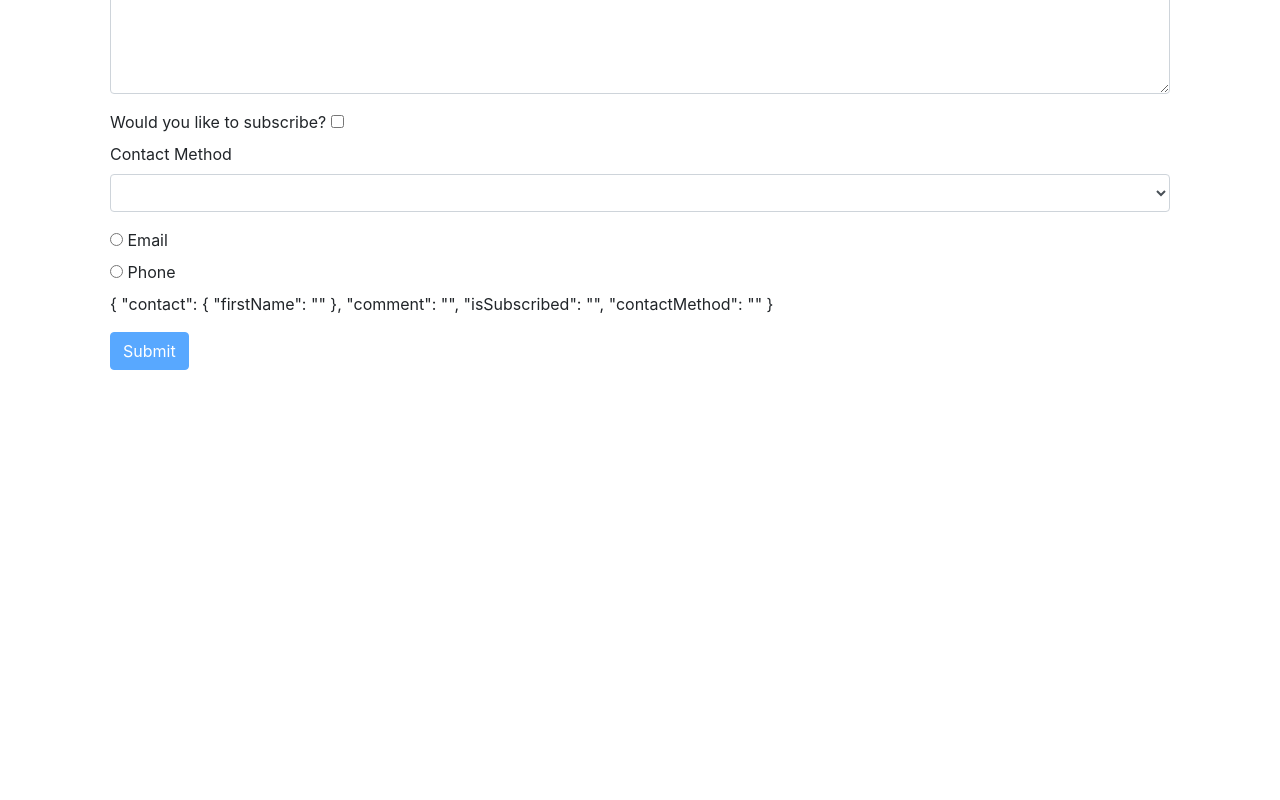
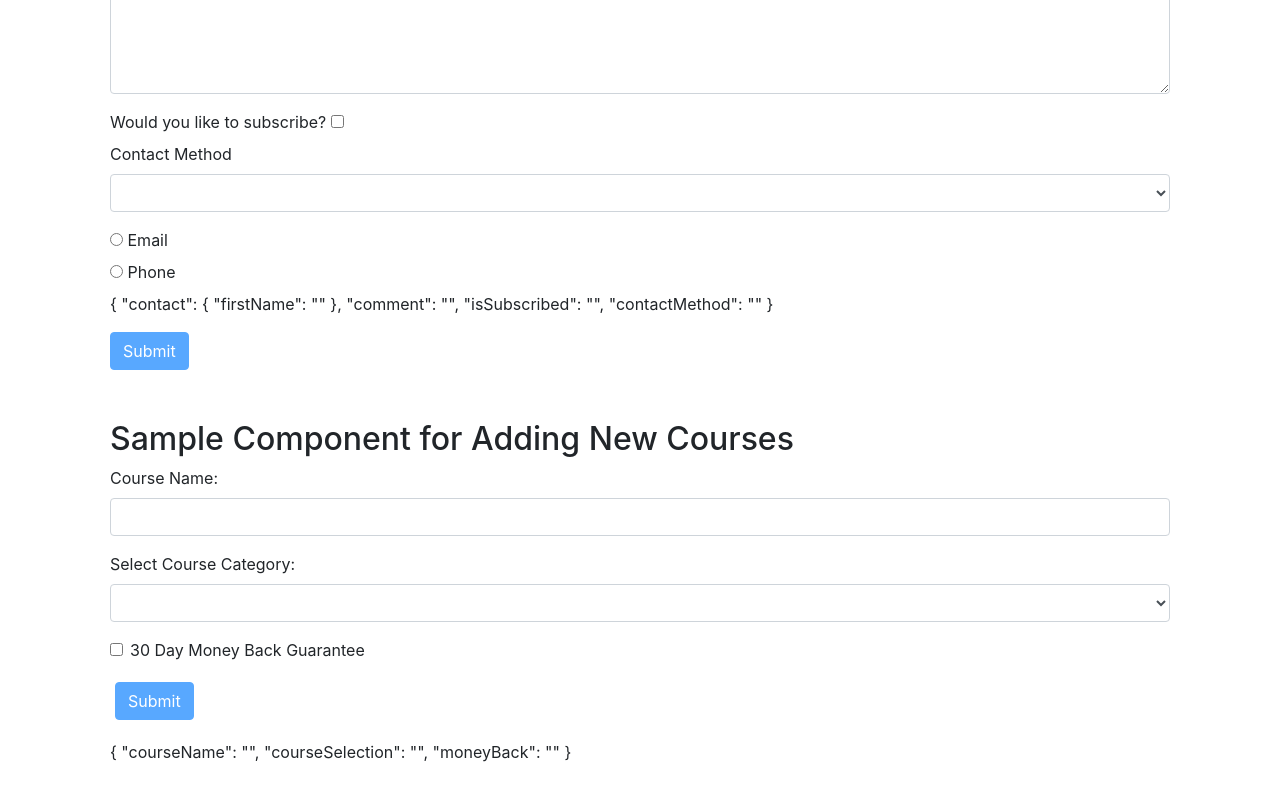
Before and after one commit to ShaneF67/angular-sandbox, an Angular app: page / in a window 1280 px wide. Shown: the part 1732-2532 px from the top of the page. Before the commit the page ends 2152 px from the top, so only its background shows below. Built offline with nearby package versions, Linux system fonts and the light colour scheme.

Commit message:
Added template driven form to add new courses

```diff
--- a/src/app/app.component.html
+++ b/src/app/app.component.html
@@ -11,15 +11,15 @@
   <div class="row sample-section">
     <div class="col-md-12 col-md-offset-4">
       <app-authors></app-authors>
-
     </div>
   </div>
+
   <div class="row sample-section">
     <div class="col-md-12 col-md-offset-4">
       <favourite></favourite>
-
     </div>
   </div>
+
   <div class="row sample-section">
     <div class="col-md-12 col-md-offset-4">
       <title-casing></title-casing>
@@ -46,9 +46,14 @@
   </div>
 
   <div class="row sample-section">
-      <div class="col-md-12 col-md-offset-4">
-        <contact-form></contact-form>
-      </div>
+    <div class="col-md-12 col-md-offset-4">
+      <contact-form></contact-form>
     </div>
+  </div>
 
+  <div class="row sample-section">
+    <div class="col-md-12 col-md-offset-4">
+      <new-course></new-course>
+    </div>
+  </div>
 </div>
--- a/src/app/app.module.ts
+++ b/src/app/app.module.ts
@@ -11,6 +11,7 @@ import { FormatTitlePipe } from './pipes/format-title.pipe';
 import { LikeComponent } from './like/like.component';
 import { ZippyComponent } from './zippy/zippy.component';
 import { ContactFormComponent } from './contact-form/contact-form.component';
+import { NewCourseComponent } from './new-course/new-course.component';
 
 @NgModule({
   declarations: [
@@ -21,7 +22,8 @@ import { ContactFormComponent } from './contact-form/contact-form.component';
     FormatTitlePipe,
     LikeComponent,
     ZippyComponent,
-    ContactFormComponent
+    ContactFormComponent,
+    NewCourseComponent
   ],
   imports: [
     BrowserModule,
--- /dev/null
+++ b/src/app/new-course/new-course.component.html
@@ -0,0 +1,66 @@
+<h2>Sample Component for Adding New Courses</h2>
+<form #f="ngForm" (ngSubmit)="formSubmitted(f)">
+  <div class="form-group">
+      <label for="courseName">
+      Course Name:
+    </label>
+    <input
+      required
+      minlength="5"
+      ngModel
+      name="courseName"
+      #courseName="ngModel"
+      type="text"
+      id="courseName"
+      class="form-control">
+      <div class="alert alert-danger"
+        *ngIf="!courseName.valid && courseName.touched">
+        <div *ngIf="courseName.errors.required">Course name is required</div>
+        <div *ngIf="courseName.errors.minlength">Course name must be longer than {{ courseName.errors.minlength.requiredLength }} characters</div>
+      </div>
+  </div>
+
+  <div class="form-group">
+    <label for="courseSelection">Select Course Category:</label>
+    <select
+      ngModel
+      required
+      #courseSelection="ngModel"
+      id="courseSelection"
+      name="courseSelection"
+      class="form-control">
+      <option
+        *ngFor="let course of courseSelections"
+        [value]="course.id">{{ course.name }}</option>
+    </select>
+    <div
+      *ngIf="courseSelection.touched
+      && courseSelection.errors != null
+      && courseSelection.errors.required"
+      class="alert alert-danger">
+        A course category is required
+    </div>
+  </div>
+
+  <div class="form-check">
+      <input
+        ngModel
+        name="moneyBack"
+        #moneyBack="ngModel"
+        [checked]="moneyBackGuarantee"
+        id="moneyBack"
+        class="form-check-input"
+        type="checkbox" />
+      <label
+        for="moneyBack"
+        class="form-check-label">
+        30 Day Money Back Guarantee
+      </label>
+  </div>
+  <button [disabled]="f.untouched || !f.valid"
+    class="btn btn-primary submit-btn"
+    type="submit">Submit</button>
+</form>
+<p>
+  {{ f.value | json}}
+</p>
--- /dev/null
+++ b/src/app/new-course/new-course.component.ts
@@ -0,0 +1,26 @@
+import { Component, Input } from '@angular/core';
+
+@Component({
+  selector: 'new-course',
+  templateUrl: './new-course.component.html',
+  styleUrls: ['./new-course.component.css']
+})
+export class NewCourseComponent {
+
+  courses = [];
+
+  courseSelections = [
+    { id: 1, name:'Development'},
+    { id: 2, name:'Art'},
+    { id: 3, name:'Languages'}
+  ]
+
+  @Input("moneyBackGuarantee")
+  moneyBackGuarantee:boolean;
+
+  formSubmitted(course) {
+    this.courses.push(course);
+  }
+
+
+}
--- a/src/styles.css
+++ b/src/styles.css
@@ -9,3 +9,7 @@ body {
 .form-control.ng-touched.ng-invalid {
     border: 2px solid red;
 }
+
+.submit-btn {
+    margin: 20px 5px 20px 5px;
+}
```
Also changed, not shown: src/app/new-course/new-course.component.css (added), 1 other file (tests, documents, lock files or other folders).
